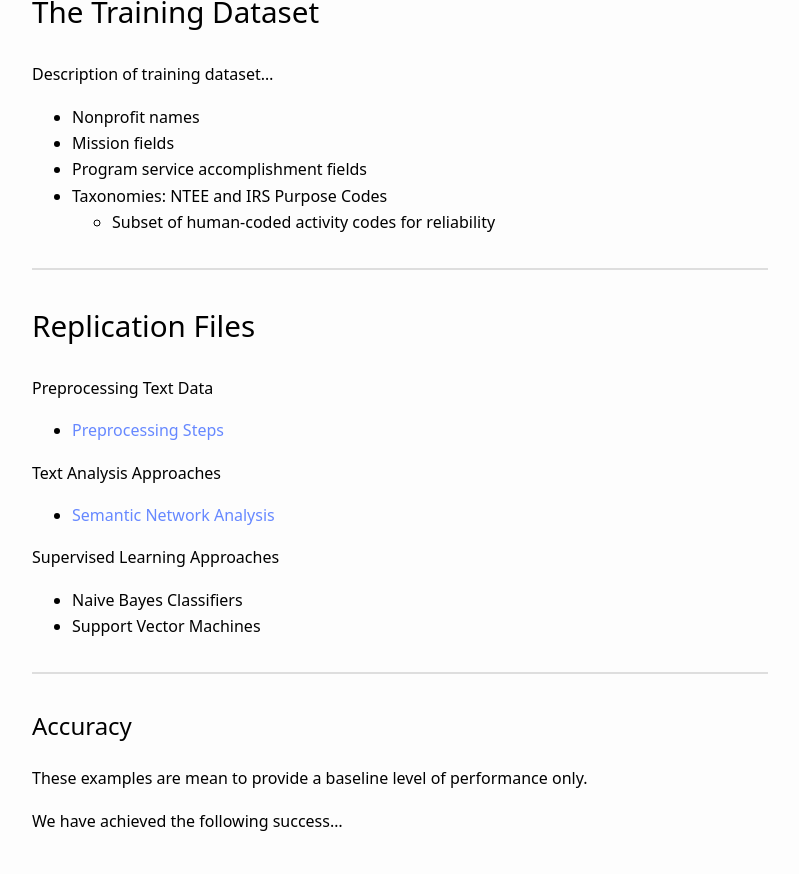
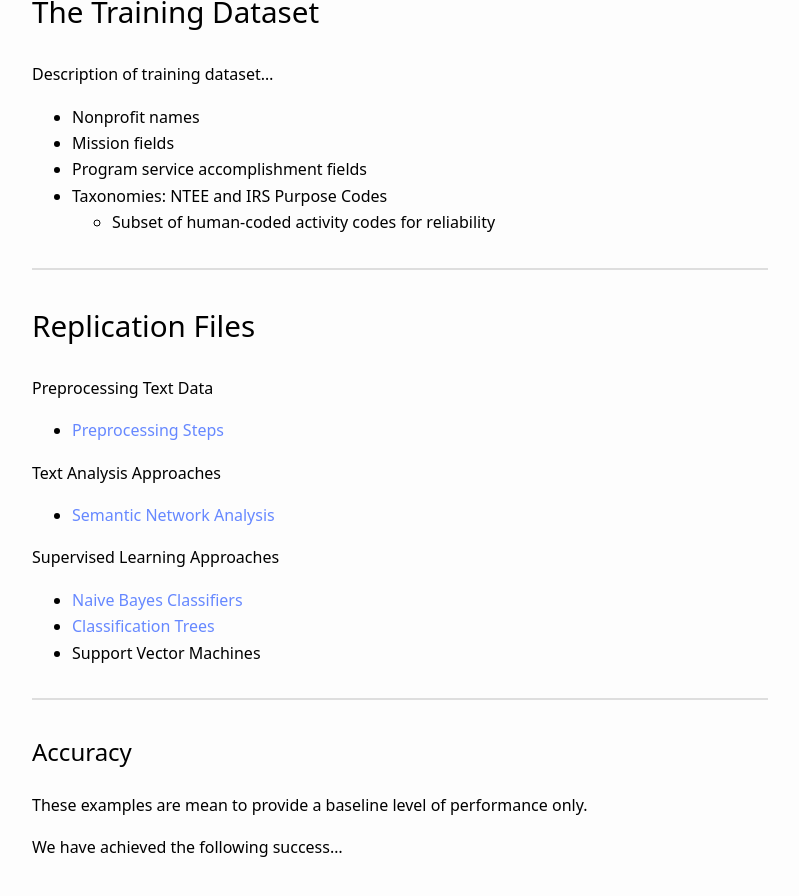
Before and after one commit to Nonprofit-Open-Data-Collective/machine_learning_mission_codes, a Jekyll site: the page built from docs/index.md, in a window 1280 px wide and 900 px high, scrolled down 859 px. Shown: the top 896 px of the window, without its empty margins (240-1039 px from the left). Built offline with Jekyll 4.4.1, drawn with Linux system fonts in a browser that asks for light colours; before the commit the page ends 1733 px from its top, so only the background shows below that.

Commit message:
Update index.md

```diff
--- a/docs/index.md
+++ b/docs/index.md
@@ -42,7 +42,8 @@ Description of training dataset...
 
 **Supervised Learning Approaches**
 
-* Naive Bayes Classifiers
+* [Naive Bayes Classifiers](tutorials/Naive_Bayes.html)
+* [Classification Trees](tutorials/Classification_Trees.html)
 * Support Vector Machines
 
 
```
